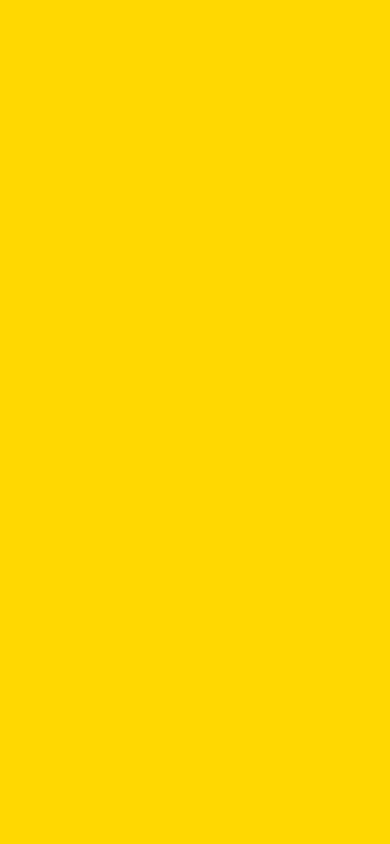
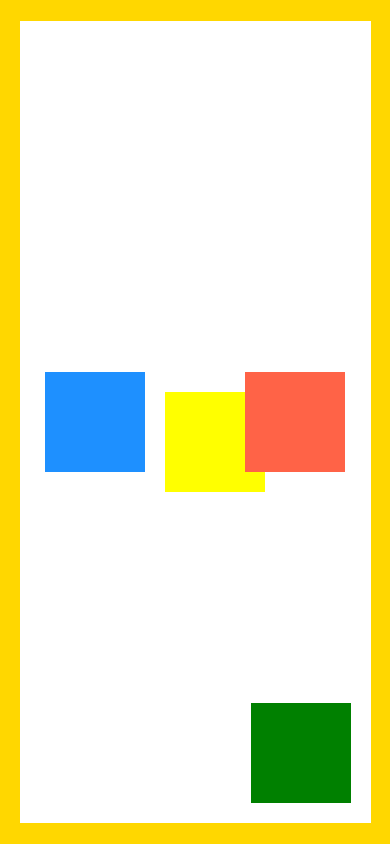
Before and after one commit to joannahulek/RNPlayground, a React Native app in the folder Playground/: screen / in a window 390 px wide. Built offline with nearby package versions, Linux system fonts and the light colour scheme.

Commit message:
Absolute and Relative Positioning

```diff
--- a/Playground/App.js
+++ b/Playground/App.js
@@ -159,6 +159,46 @@ export default function App() {
         </>;
     }
 
+    function objectsPositioning() {
+        return <View style={{
+            backgroundColor: "white",
+            width: "90%",
+            flex: 0.95,
+            flexDirection: "row",
+            alignItems: "center",
+            justifyContent: "center",
+            // justifyContent: "space-around",
+
+        }}>
+            <View style={{
+                backgroundColor: "dodgerblue",
+                width: 100,
+                height: 100,
+            }}/>
+            <View style={{
+                backgroundColor: "green",
+                width: 100,
+                height: 100,
+                bottom: 20,
+                right: 20,
+                position: "absolute",
+            }}/>
+            <View style={{
+                backgroundColor: "yellow",
+                width: 100,
+                height: 100,
+                top: 20,
+                left: 20,
+                position: "relative",
+            }}/>
+            <View style={{
+                backgroundColor: "tomato",
+                width: 100,
+                height: 100,
+            }}/>
+        </View>;
+    }
+
     return (
     <SafeAreaView
         style={[styles.container, mainStyle]}
@@ -166,8 +206,7 @@ export default function App() {
         <StatusBar style="auto"/>
 
 
-
-
+        {objectsPositioning()}
         {/*{viewsStylesAndFlexibility()}*/}
         {/*{touchableComponents()}*/}
         {/*{buttonsAndAlerts()}*/}
```
